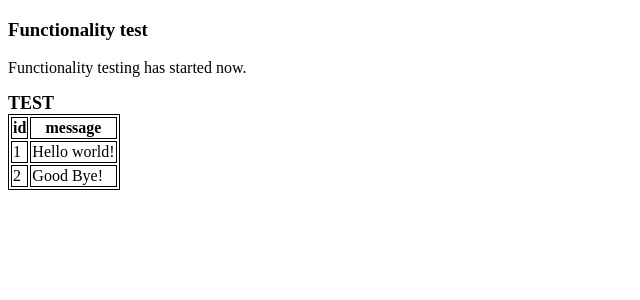
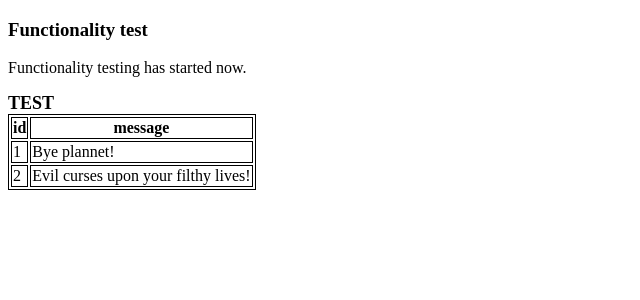
Before and after one commit to SenathN/functionality-test, a PHP site: page / in a window 1280 px wide. Shown: the top 300 px of the page, without its empty margins (0-640 px from the left). Run offline with PHP 8.4, Linux system fonts and the light colour scheme.

Commit message:
medival cursed messages

```diff
--- a/index.php
+++ b/index.php
@@ -23,11 +23,11 @@
         </tr>
         <tr>
             <td>1</td>
-            <td>Hello world!</td>
+            <td>Bye plannet!</td>
         </tr>
         <tr>
             <td>2</td>
-            <td>Good Bye!</td>
+            <td>Evil curses upon your filthy lives!</td>
         </tr>
     </table>
 </body>
```
